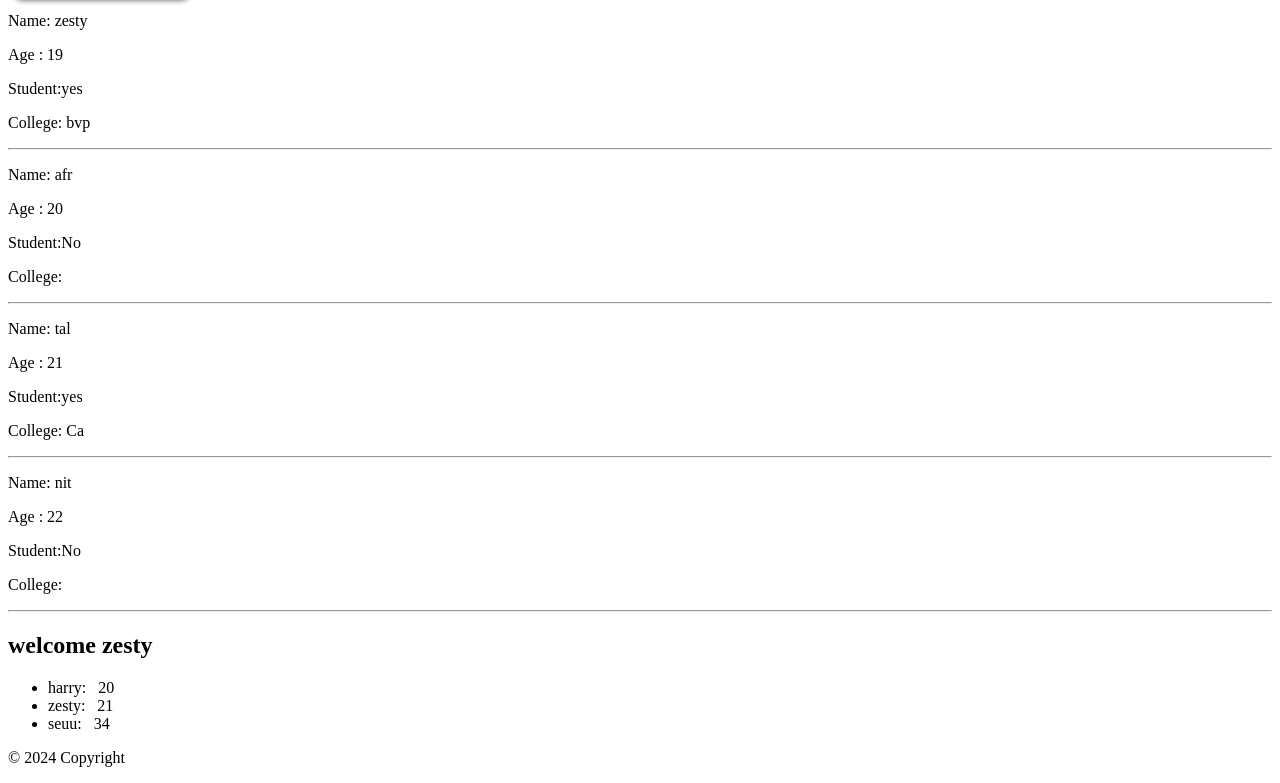
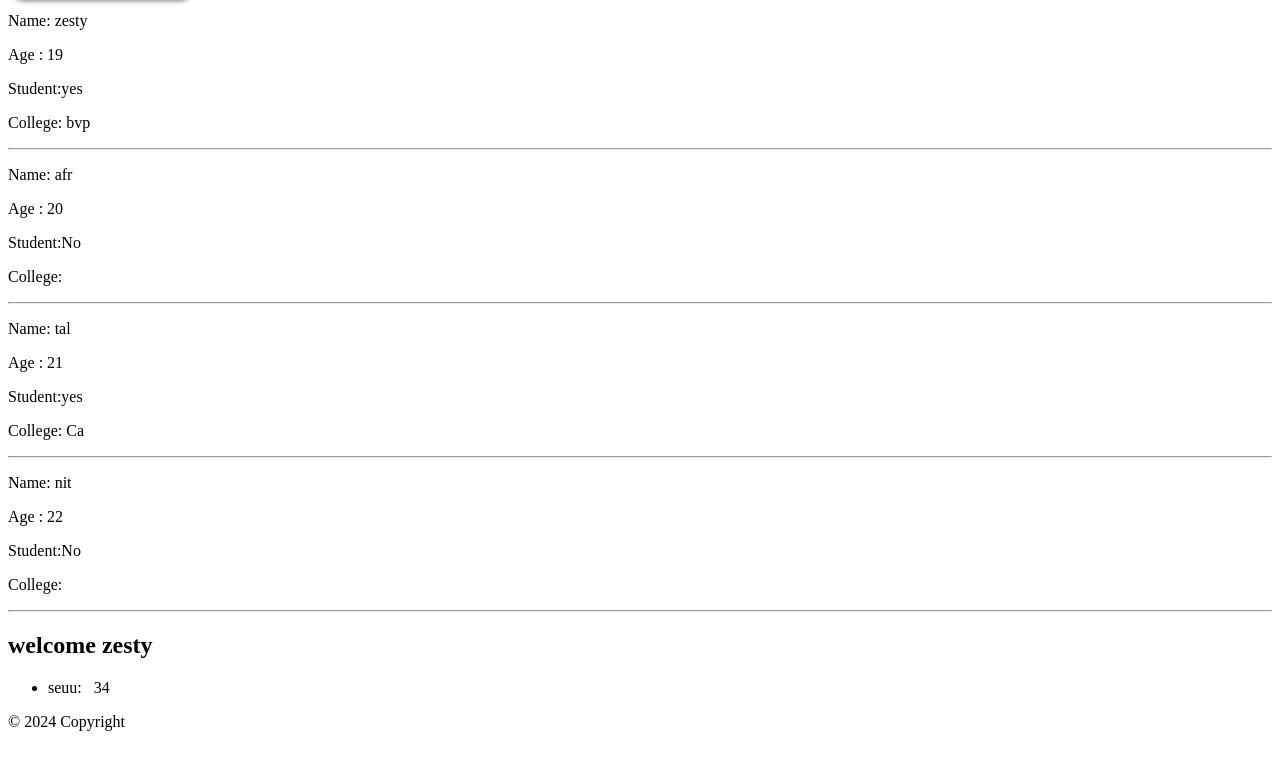
Before and after one commit to ZestyZeeshan/ReactRevision, a React (Vite) app: page / in a window 1280 px wide. Shown: the part 485-1268 px from the top of the page. After the commit the page ends 1232 px from the top, so only its background shows below. Built offline with nearby package versions, Linux system fonts and the light colour scheme.

Commit message:
Map and Filter in List

```diff
--- a/src/RenderList/List.jsx
+++ b/src/RenderList/List.jsx
@@ -5,11 +5,19 @@ function List(){
         {id:3, name:'seuu', age:34},
     ]
 
-    const items= students.map(student => <li key={student.id}>{student.name}:
-                                         &nbsp; {student.age}</li>)
+    const UnderAge = students.filter(student => student.age >25 )
+
+    const items= UnderAge.map(UnderAge => <li key={UnderAge.id}>{UnderAge.name}:
+                                         &nbsp; {UnderAge.age}</li>)
+
+    //const items= students.map(student => <li key={student.id}>{student.name}:
+    //                                      &nbsp; {student.age}</li>)
+
 
     //Sort
-    students.sort((a,b) => a.age - b.age)
+    //students.sort((a,b) => a.age - b.age)
+    // For Reverse
+    //students.sort((a,b) => b.age - a.age)
 
     return(<ul>{items}</ul>);
 }
```
